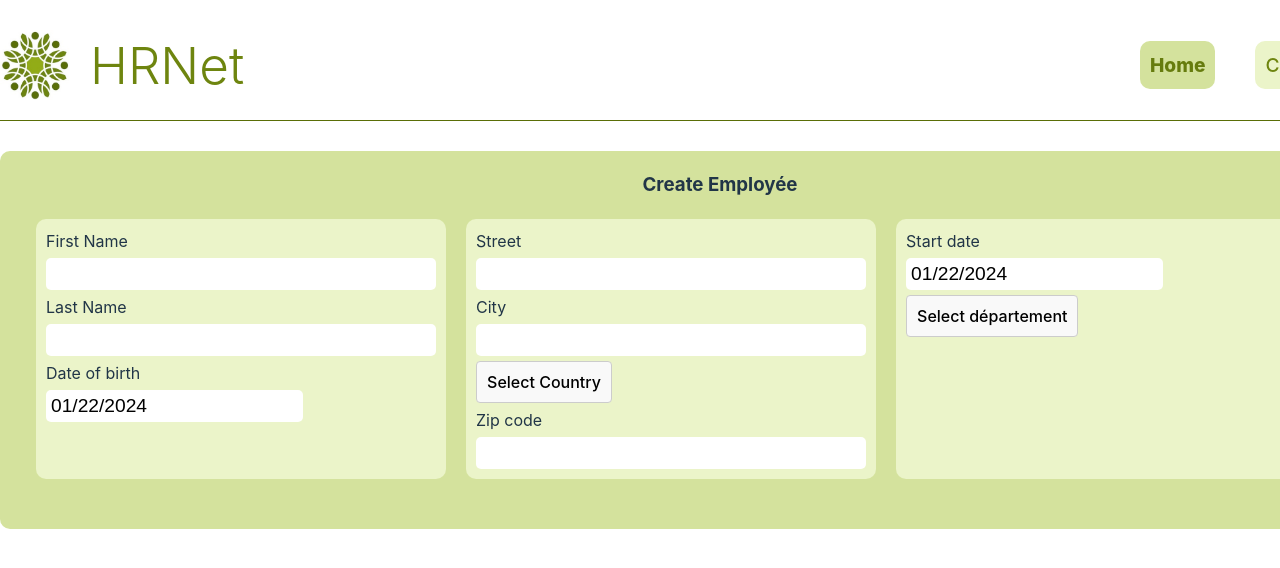
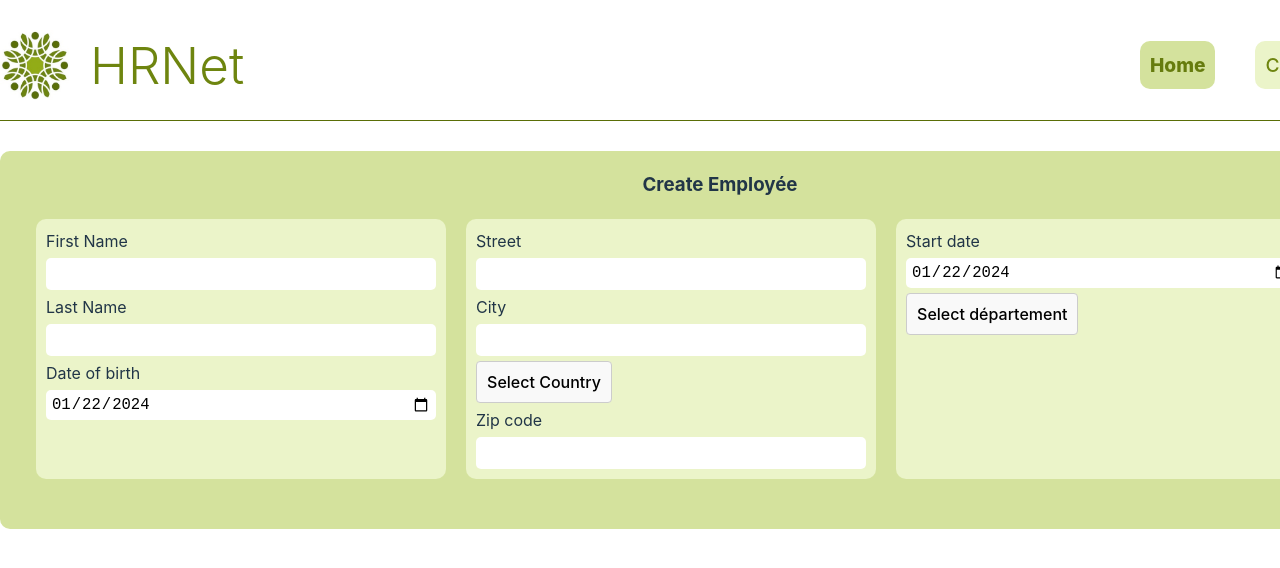
Before and after one commit to zics11/Wealth_Health, a React (Vite) app in the folder HRNet_react/: page /home in a window 1280 px wide. Shown: the top 568 px of the page. Built offline with nearby package versions, Linux system fonts and the light colour scheme.

Commit message:
create component datepicker

```diff
--- a/HRNet_react/src/components/CreateEmploye/CreateEmploye.jsx
+++ b/HRNet_react/src/components/CreateEmploye/CreateEmploye.jsx
@@ -1,6 +1,7 @@
 /* eslint-disable no-unused-vars */
 import React, { useState } from 'react'
-import DatePicker from 'react-datepicker'
+// import DatePicker from 'react-datepicker'
+import DatePicker from '../DatePicker/DatePicker'
 import 'react-datepicker/dist/react-datepicker.css'
 import './CreateEmploye.css'
 import Dropdown from '../Dropdown/Dropdown.jsx'
@@ -74,10 +75,7 @@ const CreateEmploye = () => {
             onChange={(e) => setLastName(e.target.value)}
           />
           <label>Date of birth</label>
-          <DatePicker
-            selected={dateOfBirth}
-            onChange={(date) => setDateOfBirth(date)}
-          />
+          <DatePicker selected={dateOfBirth} onChange={setDateOfBirth} />
         </div>
 
         <div className="CreateEmploye-container_imput">
@@ -111,10 +109,7 @@ const CreateEmploye = () => {
         </div>
         <div className="CreateEmploye-container_imput">
           <label>Start date</label>
-          <DatePicker
-            selected={startDate}
-            onChange={(date) => setStartDate(date)}
-          />
+          <DatePicker selected={startDate} onChange={setStartDate} />
           <Dropdown
             list={departments}
             description="Select département"
--- /dev/null
+++ b/HRNet_react/src/components/DatePicker/DatePicker.jsx
@@ -0,0 +1,21 @@
+import React, { useState } from 'react'
+
+const DatePicker = ({ selected, onChange }) => {
+  const [date, setDate] = useState(selected)
+
+  const handleDateChange = (e) => {
+    const selectedDate = new Date(e.target.value)
+    setDate(selectedDate)
+    onChange(selectedDate)
+  }
+
+  return (
+    <input
+      type="date"
+      value={date.toISOString().split('T')[0]}
+      onChange={handleDateChange}
+    />
+  )
+}
+
+export default DatePicker
--- a/HRNet_react/src/components/Dropdown/Dropdown.jsx
+++ b/HRNet_react/src/components/Dropdown/Dropdown.jsx
@@ -1,4 +1,3 @@
-/* eslint-disable no-unused-vars */
 import React, { useState } from 'react'
 import './Dropdown.css'
 
--- a/HRNet_react/src/components/EmployeeTable/EmployeeTable.jsx
+++ b/HRNet_react/src/components/EmployeeTable/EmployeeTable.jsx
@@ -1,4 +1,3 @@
-/* eslint-disable no-unused-vars */
 import './EmployeeTable.css'
 
 import React, { useState, useEffect } from 'react'
@@ -64,7 +63,7 @@ const EmployeeTable = ({ rowsPerPage }) => {
   const totalPages = Math.ceil(filteredEmployees.length / rowsPerPage)
 
   return (
-    <div className='employee_table_container'>
+    <div className="employee_table_container">
       <input
         type="text"
         placeholder="Rechercher..."
```
Also changed, not shown: HRNet_react/.eslintrc.cjs.
